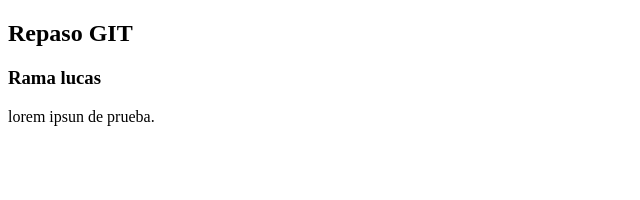
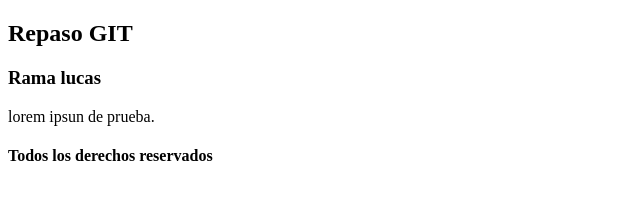
Before and after one commit to augustosabeh/clase4git, a plain HTML site: page index.html in a window 1280 px wide. Shown: the whole page, without its empty margins (0-640 px from the left). Drawn offline with Linux system fonts and the light colour scheme.

Commit message:
Ramasanti

```diff
--- a/index.html
+++ b/index.html
@@ -30,7 +30,9 @@
     </main>
 
     <footer>
-
+        <h4>
+                Todos los derechos reservados
+        </h4>
     </footer>
 </body>
 </html>
```
